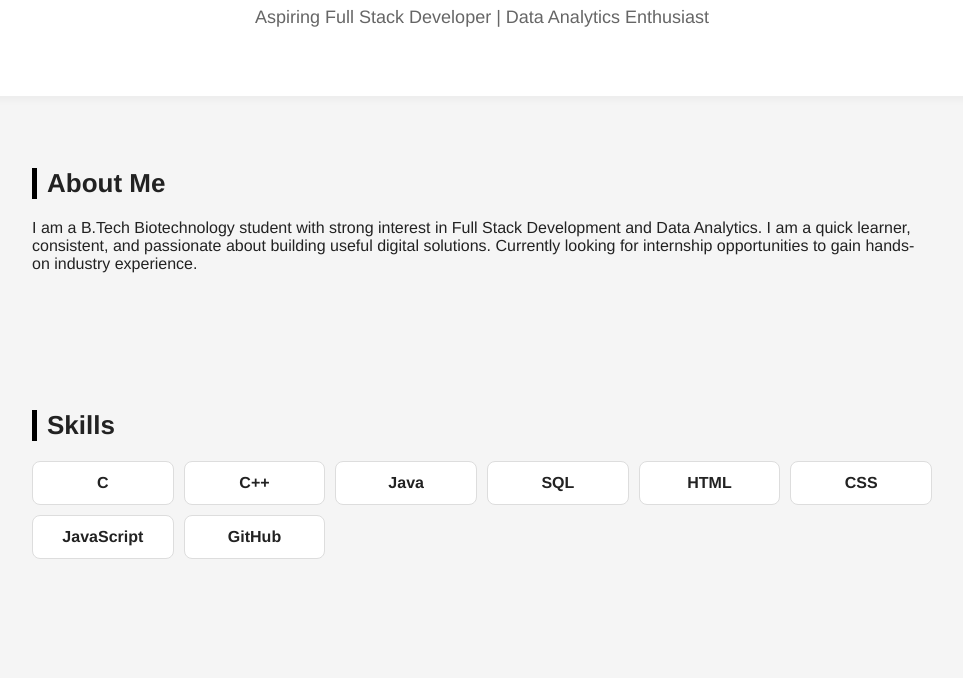
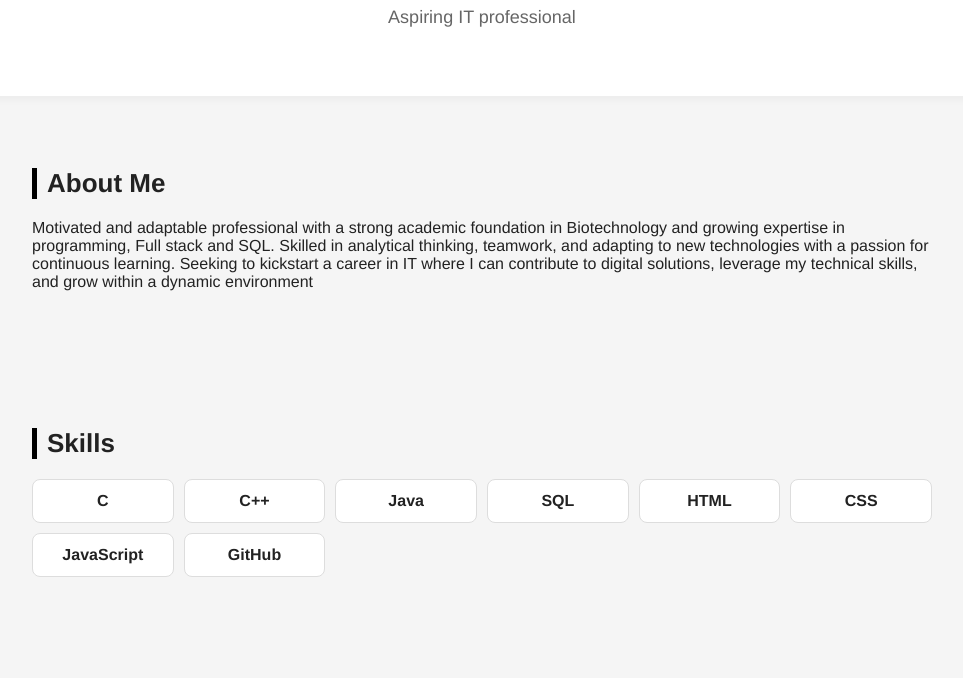
Before and after one commit to Jeevaranjani21/jeevaranjani21.github.io, a plain HTML site: page index.html in a window 1280 px wide. Shown: the part 95-773 px from the top of the page, without its empty margins (158-1121 px from the left). Drawn offline with Linux system fonts and the light colour scheme.

Commit message:
Update index.html

```diff
--- a/index.html
+++ b/index.html
@@ -10,16 +10,14 @@
 <body>
     <header>
         <h1 class="title">Jeevaranjani N</h1>
-        <p class="subtitle">Aspiring Full Stack Developer | Data Analytics Enthusiast</p>
+        <p class="subtitle">Aspiring IT professional</p>
     </header>
 
     <section id="about" class="section">
         <h2>About Me</h2>
         <p>
-            I am a B.Tech Biotechnology student with strong interest in Full Stack Development
-            and Data Analytics. I am a quick learner, consistent, and passionate about
-            building useful digital solutions. Currently looking for internship opportunities
-            to gain hands-on industry experience.
+            Motivated and adaptable professional with a strong academic foundation in Biotechnology and growing expertise in programming, Full stack and SQL. Skilled in analytical thinking, teamwork, and adapting to new technologies with a passion for continuous learning. Seeking to
+kickstart a career in IT where I can contribute to digital solutions, leverage my technical skills, and grow within a dynamic environment
         </p>
     </section>
 
```
